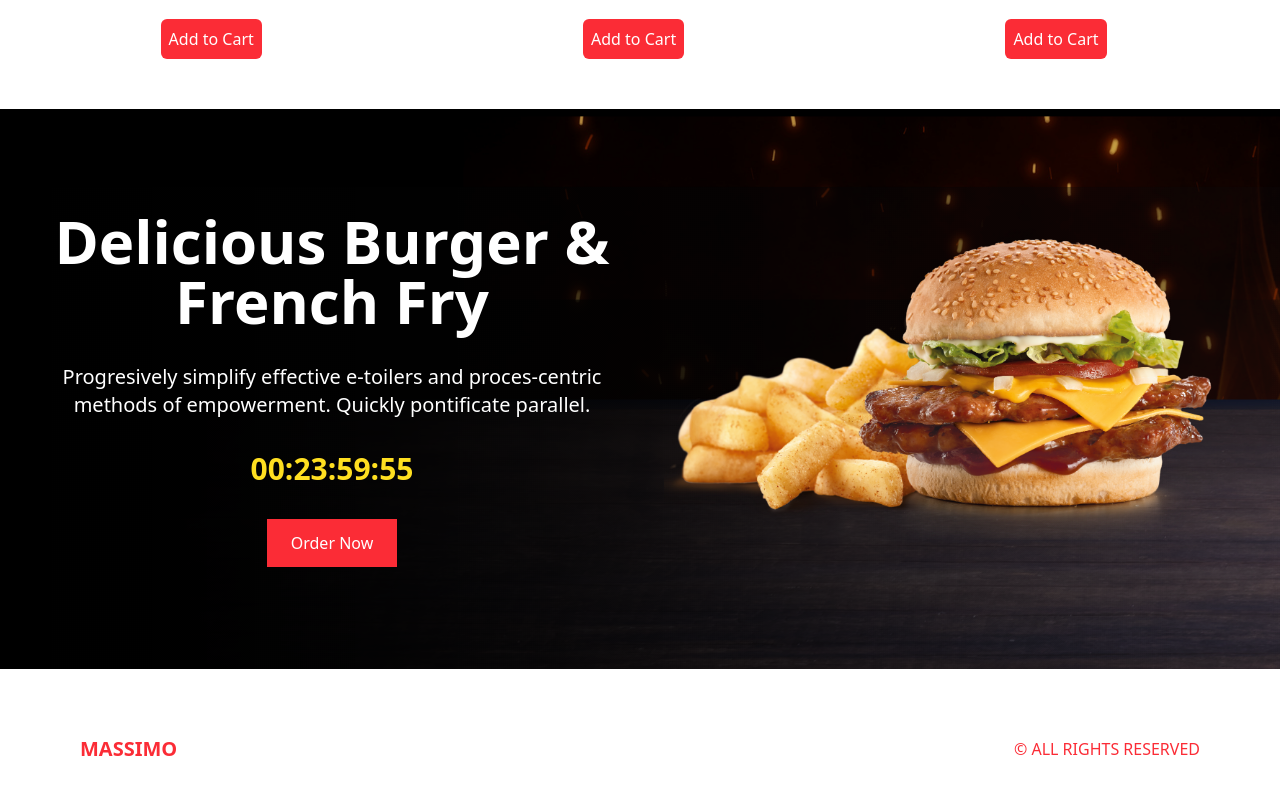
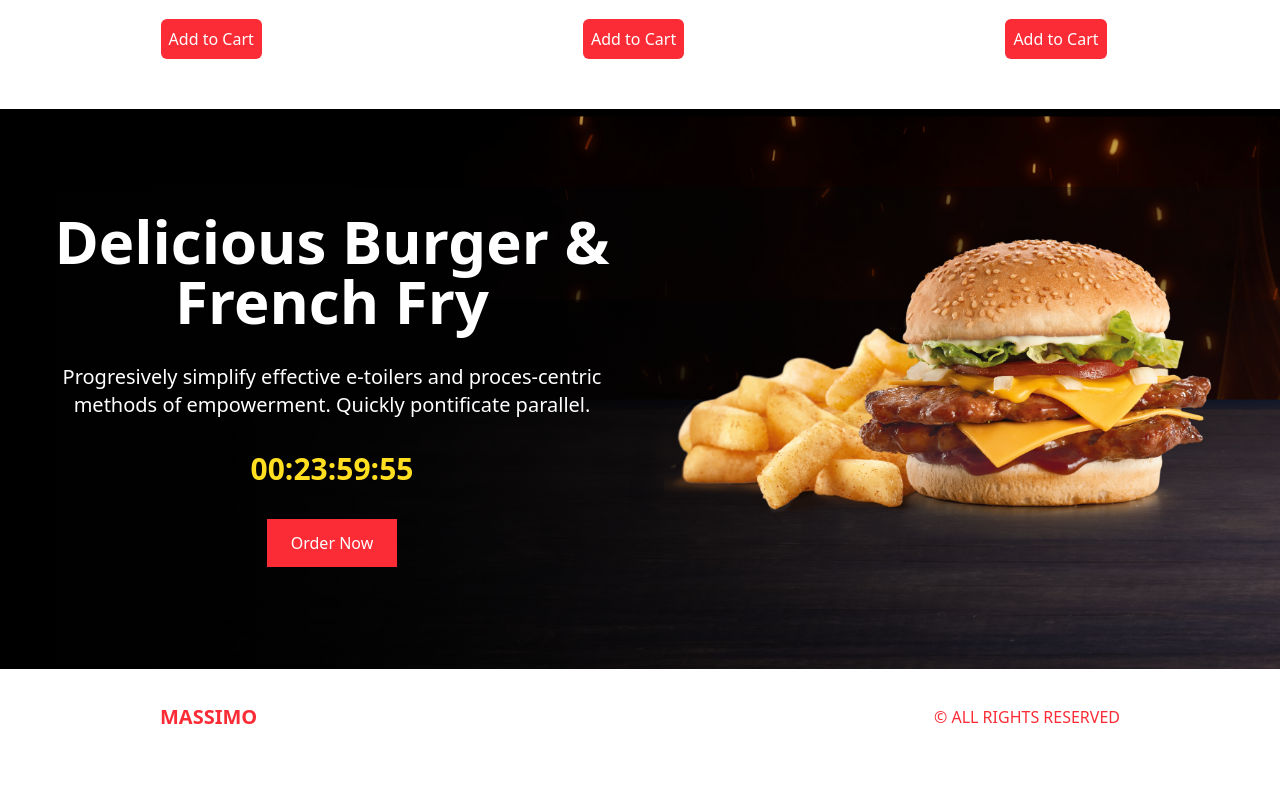
Before and after one commit to osdeving/restaurant, a Next.js app: page / in a window 1280 px wide. Shown: the part 1395-2190 px from the top of the page. After the commit the page ends 2160 px from the top, so only its background shows below. Built offline with nearby package versions, Linux system fonts and the light colour scheme.

Commit message:
feat: footer

```diff
--- a/src/components/Footer.tsx
+++ b/src/components/Footer.tsx
@@ -3,7 +3,7 @@
 
 const Footer = () => {
   return (
-    <div className='h-12 md:h-24 p-4 lg:p-20 xl:p--40 text-red-500 flex items-center justify-between'>
+    <div className='h-12 md:h-24 p-4 lg:px-20 xl:px-40 text-red-500 flex items-center justify-between'>
         <Link href="/" className='text-xl font-bold'>MASSIMO</Link>
         <p>&copy; ALL RIGHTS RESERVED</p>
     </div>
```
